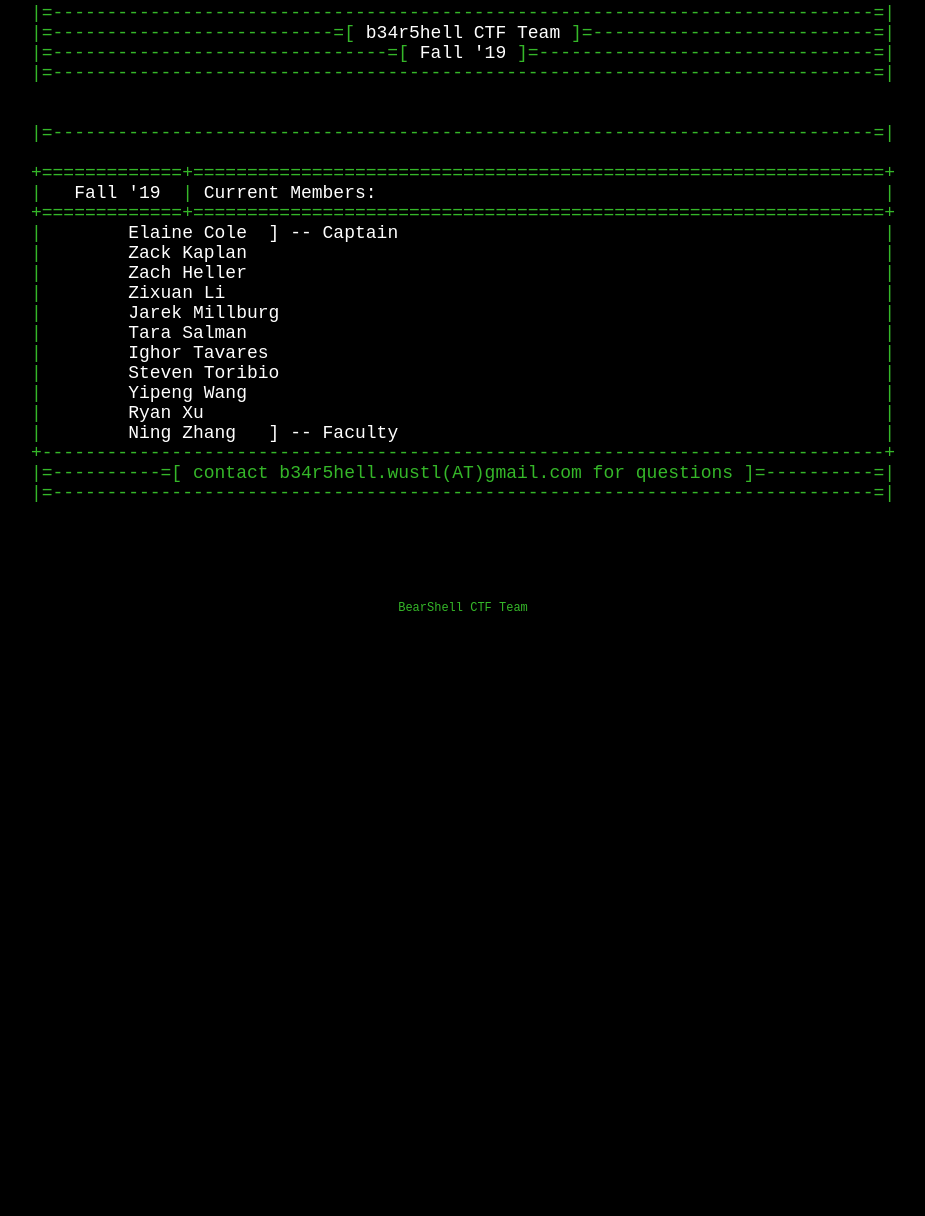
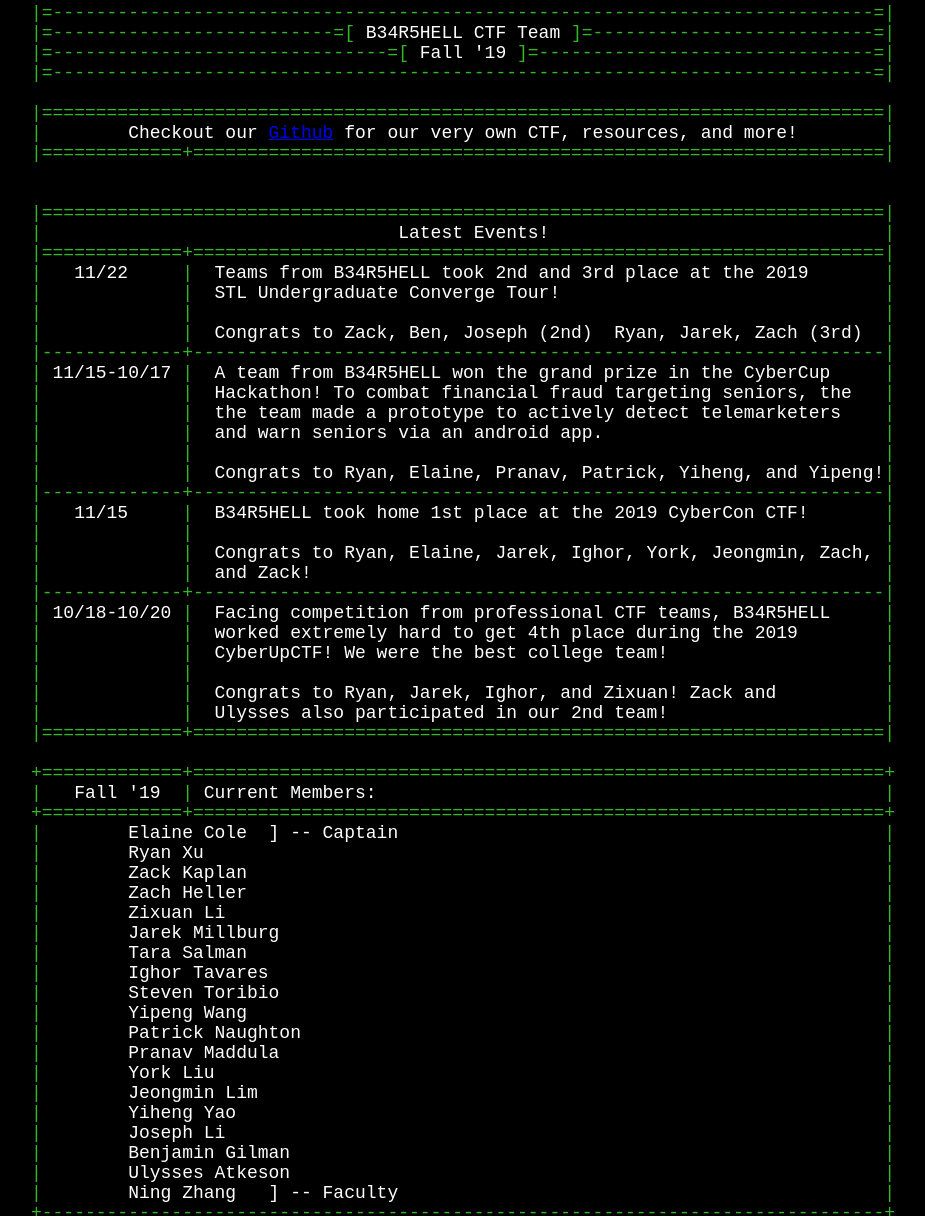
Before and after one commit to wustl-bearshell/wustl-bearshell.github.io, a plain HTML site: page index.html in a window 1280 px wide. Shown: the part 434-1650 px from the top of the page, without its empty margins (177-1102 px from the left). Before the commit the page ends 1057 px from the top, so only its background shows below. Drawn offline with nearby package versions, Linux system fonts and the light colour scheme.

Commit message:
Added latest events

```diff
--- a/index.html
+++ b/index.html
@@ -17,17 +17,48 @@
 		<button onclick="window.open('https://join.slack.com/t/b34r5hell/shared_invite/enQtNzUwMDIyODA2MTQ4LWRjYWVjMWQyZjI3YzU3YTcxZDcyODE1ODU2ZTZiZTMwNzg4YmI1YWFhNWJiOGYwNDliMTk5YzhkOTA3ZmUyODk', '_blank')" type="button" class="button" name="button">Join our Slack</button>
         <pre class="ascii_table">
 |=----------------------------------------------------------------------------=|
-|=--------------------------=[ <font color="white">b34r5hell CTF Team</font> ]=--------------------------=|
+|=--------------------------=[ <font color="white">B34R5HELL CTF Team</font> ]=--------------------------=|
 |=-------------------------------=[ <font color="white">Fall &apos;19</font> ]=-------------------------------=|
 |=----------------------------------------------------------------------------=|
 
+|==============================================================================|
+|       <font color="white"> Checkout our <a href="https://github.com/WUSTL-B34R5HELL/bearshell-ctf">Github</a> for our very own CTF, resources, and more! </font>       |
+|=============+================================================================|
+
 <!-- |=-----------------------=[ <button onclick="location.href='https://join.slack.com/t/b34r5hell/shared_invite/enQtNzUwMDIyODA2MTQ4LWRjYWVjMWQyZjI3YzU3YTcxZDcyODE1ODU2ZTZiZTMwNzg4YmI1YWFhNWJiOGYwNDliMTk5YzhkOTA3ZmUyODk'" type="button" class="button" name="button">Join our Slack</button> ]=-----------------------=| -->
-|=----------------------------------------------------------------------------=|
+|==============================================================================|
+|	                         <font color="white"> Latest Events! </font>			       |
+|=============+================================================================|
+|   <font color="white">11/22</font>     |  <font color="white">Teams from B34R5HELL took 2nd and 3rd place at the 2019</font>       |
+|             |  <font color="white">STL Undergraduate Converge Tour!                           </font>   |
+|             |                                                                |
+|             |  <font color="white">Congrats to Zack, Ben, Joseph (2nd)  Ryan, Jarek, Zach (3rd)</font>  |
+|-------------+----------------------------------------------------------------|
+| <font color="white">11/15-10/17</font> |  <font color="white">A team from B34R5HELL won the grand prize in the CyberCup </font>    |
+|             |  <font color="white">Hackathon! To combat financial fraud targeting seniors, the</font>   |
+|             |  <font color="white">the team made a prototype to actively detect telemarketers </font>   |
+|             |  <font color="white">and warn seniors via an android app.                       </font>   |
+|             |                                                                |
+|             |  <font color="white">Congrats to Ryan, Elaine, Pranav, Patrick, Yiheng, and Yipeng!</font>|
+|-------------+----------------------------------------------------------------|
+|   <font color="white">11/15</font>     |  <font color="white">B34R5HELL took home 1st place at the 2019 CyberCon CTF!</font>       |
+|             |                                                                |
+|             |  <font color="white">Congrats to Ryan, Elaine, Jarek, Ighor, York, Jeongmin, Zach, </font>|
+|             |  <font color="white">and Zack!                                                  </font>   |
+|-------------+----------------------------------------------------------------|
+| <font color="white">10/18-10/20</font> |  <font color="white">Facing competition from professional CTF teams, B34R5HELL </font>    |
+|             |  <font color="white">worked extremely hard to get 4th place during the 2019     </font>   |
+|             |  <font color="white">CyberUpCTF! We were the best college team!                 </font>   |
+|             |                                                                |
+|             |  <font color="white">Congrats to Ryan, Jarek, Ighor, and Zixuan! Zack and       </font>   |
+|             |  <font color="white">Ulysses also participated in our 2nd team!                 </font>   |
+|=============+================================================================|
 
 +=============+================================================================+
 |   <font color="white">Fall &apos;19 </font> | <font color="white">Current Members:                                              </font> |
 +=============+================================================================+
 |        <font color="white">Elaine Cole  ] -- Captain                                            </font> |
+|        <font color="white">Ryan Xu                                                              </font> |
 |        <font color="white">Zack Kaplan                                                          </font> |
 |        <font color="white">Zach Heller                                                          </font> |
 |        <font color="white">Zixuan Li                                                            </font> |
@@ -36,10 +67,17 @@
 |        <font color="white">Ighor Tavares                                                        </font> |
 |        <font color="white">Steven Toribio                                                       </font> |
 |        <font color="white">Yipeng Wang                                                          </font> |
-|        <font color="white">Ryan Xu                                                              </font> |
+|        <font color="white">Patrick Naughton                                                     </font> |
+|        <font color="white">Pranav Maddula                                                       </font> |
+|        <font color="white">York Liu                                                             </font> |
+|        <font color="white">Jeongmin Lim                                                         </font> |
+|        <font color="white">Yiheng Yao                                                           </font> |
+|        <font color="white">Joseph Li                                                            </font> |
+|        <font color="white">Benjamin Gilman                                                      </font> |
+|        <font color="white">Ulysses Atkeson                                                      </font> |
 |        <font color="white">Ning Zhang   ] -- Faculty                                            </font> |
 +------------------------------------------------------------------------------+
-|=----------=[ contact b34r5hell.wustl(AT)gmail.com for questions ]=----------=|
+|=---------------=[ contact bearshell@wustl.edu for questions ]=--------------=|
 |=----------------------------------------------------------------------------=|
 
 <!-- <a class='btn' href='ctf'> Try a CTF! </a> -->
--- a/style.css
+++ b/style.css
@@ -6,6 +6,11 @@ h1
     color:#35b729;
     text-align:center;
     margin:0px 0px;
+}
+
+p
+{
+    color: white;
 }
 
 .button {
```
